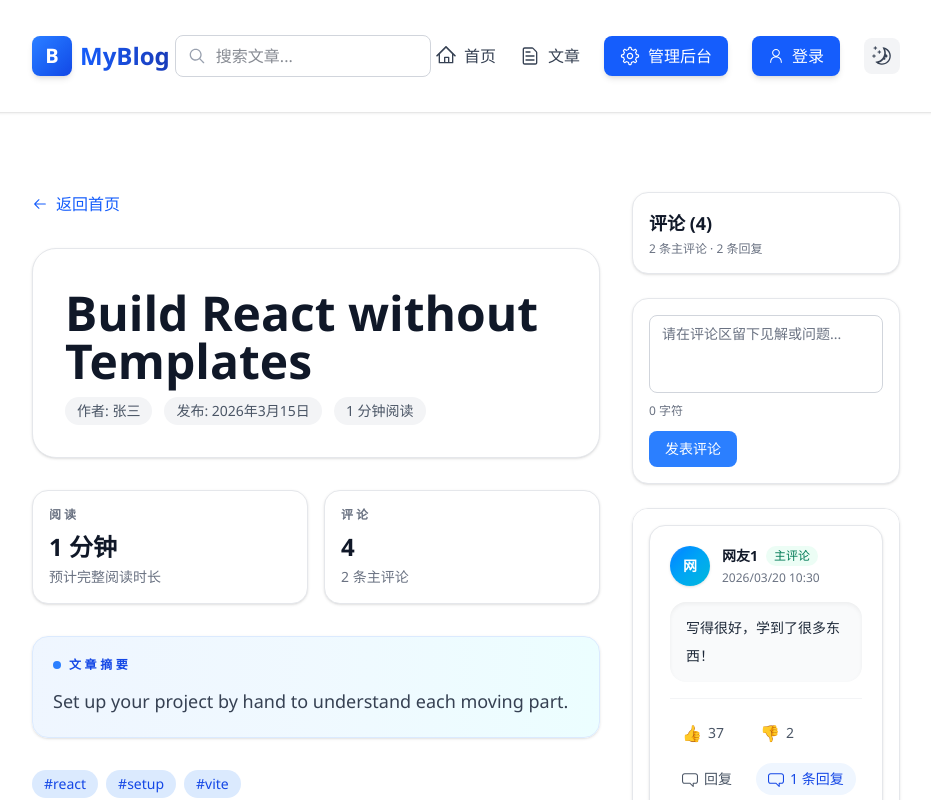
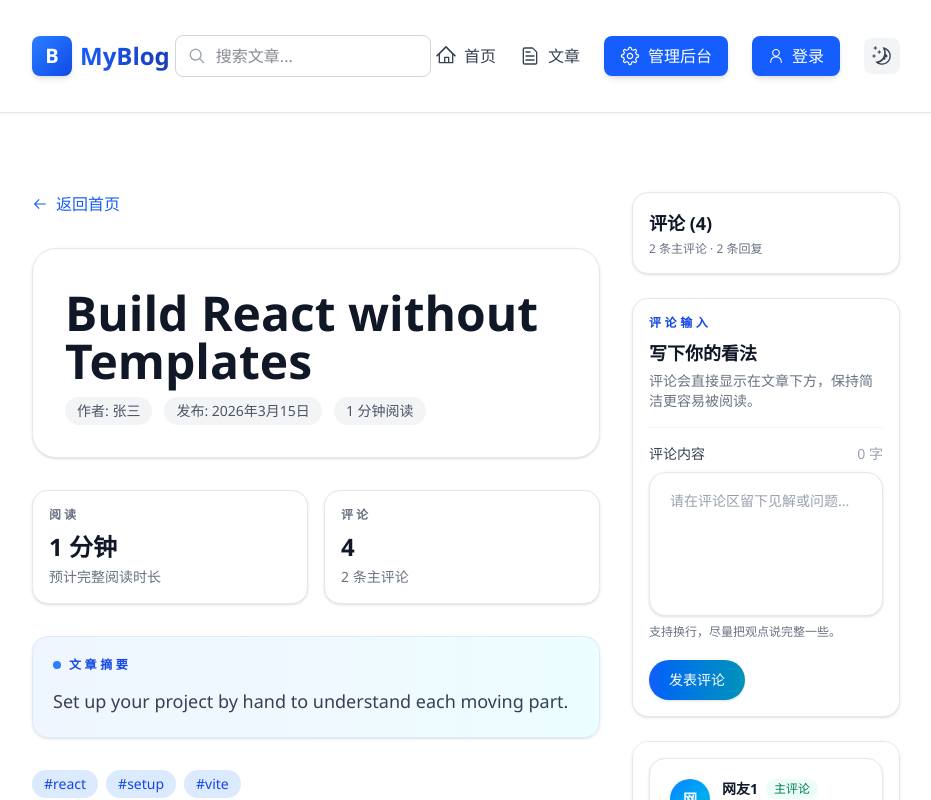
Before and after one commit to BqLee-AI/blog-FE, a React (Vite) app: page /article/1 in a window 1280 px wide. Shown: the top 800 px of the page, without its empty margins (174-1105 px from the left). Built offline with nearby package versions, Linux system fonts and the light colour scheme.

Commit message:
feat: 美化评论输入表单

```diff
--- a/src/features/comments/components/CommentForm.tsx
+++ b/src/features/comments/components/CommentForm.tsx
@@ -73,17 +73,52 @@ export const CommentForm: React.FC<CommentFormProps> = ({
     ? `回复 ${replyTo.author || '用户'} 的评论`
     : '请在评论区留下见解或问题...';
 
+  const characterCount = content.trim().length;
+
   return (
-    <form onSubmit={handleSubmit} className="w-full">
+    <form onSubmit={handleSubmit} className="w-full rounded-2xl bg-white dark:bg-gray-800/90">
+      <div className="mb-4 flex items-start justify-between gap-4 border-b border-gray-100 pb-4 dark:border-gray-700">
+        <div>
+          <p className="text-xs font-bold tracking-[0.3em] uppercase text-blue-700 dark:text-blue-300 mb-2">
+            评论输入
+          </p>
+          <h3 className="text-lg font-bold text-gray-900 dark:text-white">
+            {replyTo ? '回复这条评论' : '写下你的看法'}
+          </h3>
+          <p className="mt-1 text-sm text-gray-500 dark:text-gray-400">
+            评论会直接显示在文章下方，保持简洁更容易被阅读。
+          </p>
+        </div>
+
+        {replyTo && (
+          <div className="rounded-full bg-blue-50 px-3 py-1 text-xs font-medium text-blue-700 dark:bg-blue-900/20 dark:text-blue-300">
+            回复 {replyTo.author || '用户'}
+          </div>
+        )}
+      </div>
+
       {/* 错误提示 */}
       {submitError && (
-        <div className="mb-3 p-3 bg-red-100 dark:bg-red-900/20 border border-red-400 dark:border-red-700 text-red-700 dark:text-red-300 rounded text-sm">
+        <div className="mb-4 rounded-2xl border border-red-200 bg-red-50 px-4 py-3 text-sm text-red-700 shadow-sm dark:border-red-900/50 dark:bg-red-900/20 dark:text-red-300">
           {submitError}
         </div>
       )}
 
       {/* 评论内容字段 */}
-      <div className="mb-3">
+      <div className="mb-4">
+        <label className="mb-2 flex items-center justify-between text-sm font-medium text-gray-700 dark:text-gray-300">
+          <span>评论内容</span>
+          <span className={characterCount < 2 ? 'text-gray-400 dark:text-gray-500' : 'text-blue-600 dark:text-blue-400'}>
+            {characterCount} 字
+          </span>
+        </label>
+        <div
+          className={`rounded-2xl border bg-white p-2 shadow-sm transition-colors dark:bg-gray-900/60 ${
+            errors.content
+              ? 'border-red-300 ring-1 ring-red-200 dark:border-red-700 dark:ring-red-900/40'
+              : 'border-gray-200 focus-within:border-blue-400 focus-within:ring-2 focus-within:ring-blue-100 dark:border-gray-700 dark:focus-within:border-blue-500 dark:focus-within:ring-blue-900/30'
+          }`}
+        >
         <textarea
           value={content}
           onChange={e => {
@@ -93,24 +128,23 @@ export const CommentForm: React.FC<CommentFormProps> = ({
           placeholder={placeholder}
           disabled={isLoading}
           rows={3}
-          className={`w-full px-3 py-2 border rounded-lg bg-white dark:bg-gray-800 text-gray-900 dark:text-white placeholder-gray-500 dark:placeholder-gray-400 focus:outline-none focus:border-blue-500 dark:border-gray-600 resize-none text-sm ${
-            errors.content ? 'border-red-500' : 'border-gray-300 dark:border-gray-600'
-          }`}
+          className="min-h-[120px] w-full resize-none rounded-xl border-0 bg-transparent px-3 py-2 text-sm leading-6 text-gray-900 placeholder-gray-400 focus:outline-none dark:text-white dark:placeholder-gray-500"
         />
+        </div>
         {errors.content && (
-          <p className="mt-1 text-xs text-red-600 dark:text-red-400">{errors.content}</p>
+          <p className="mt-2 text-xs font-medium text-red-600 dark:text-red-400">{errors.content}</p>
         )}
-        <p className="mt-1 text-xs text-gray-500 dark:text-gray-400">
-          {content.length} 字符
+        <p className="mt-2 text-xs text-gray-500 dark:text-gray-400">
+          支持换行，尽量把观点说完整一些。
         </p>
       </div>
 
       {/* 按钮 */}
-      <div className="flex gap-2">
+      <div className="flex flex-wrap gap-3 pt-1">
         <button
           type="submit"
           disabled={isLoading}
-          className="px-4 py-2 bg-blue-500 dark:bg-blue-600 text-white text-sm rounded-lg hover:bg-blue-600 dark:hover:bg-blue-500 disabled:bg-gray-400 transition-colors font-medium"
+          className="inline-flex items-center justify-center rounded-full bg-gradient-to-r from-blue-600 to-cyan-600 px-5 py-2.5 text-sm font-medium text-white shadow-sm transition-all hover:from-blue-700 hover:to-cyan-700 hover:shadow-md disabled:cursor-not-allowed disabled:opacity-60"
         >
           {isLoading ? '发送中...' : '发表评论'}
         </button>
@@ -119,7 +153,7 @@ export const CommentForm: React.FC<CommentFormProps> = ({
             type="button"
             onClick={onCancel}
             disabled={isLoading}
-            className="px-4 py-2 bg-gray-300 dark:bg-gray-600 text-gray-900 dark:text-white text-sm rounded-lg hover:bg-gray-400 dark:hover:bg-gray-500 disabled:bg-gray-200 transition-colors"
+            className="inline-flex items-center justify-center rounded-full border border-gray-200 bg-white px-5 py-2.5 text-sm font-medium text-gray-700 transition-colors hover:bg-gray-50 hover:text-gray-900 disabled:cursor-not-allowed disabled:opacity-60 dark:border-gray-700 dark:bg-gray-800 dark:text-gray-300 dark:hover:bg-gray-700 dark:hover:text-white"
           >
             取消
           </button>
```
